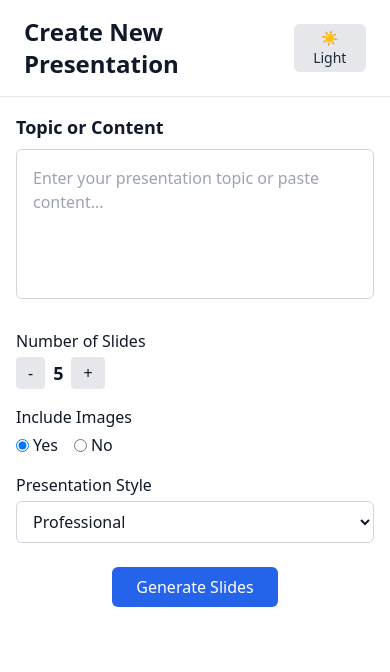
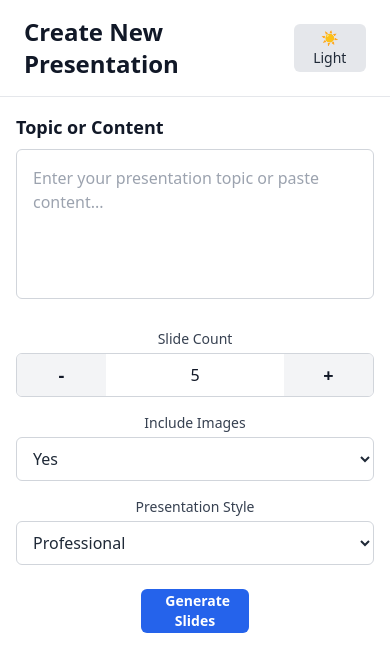
Before and after one commit to Codexgrey/ai-slide-generator, a Next.js app in the folder ai-slide-generator/: page /create in a window 390 px wide. Shown: the top 672 px of the page. Built offline with nearby package versions, Linux system fonts and the light colour scheme.

Commit message:
style: refined layout of slide generator panel and button for better alignment, responsiveness

```diff
--- a/ai-slide-generator/src/components/SlideGenerator/GenerateButton.tsx
+++ b/ai-slide-generator/src/components/SlideGenerator/GenerateButton.tsx
@@ -20,9 +20,9 @@ export default function GenerateButton({
     slideCount,
     includeImages,
     style,
+
 }: Props) {
     const dispatch = useDispatch<AppDispatch>();
-
     const handleClick = async () => {
         try {
             dispatch(setError(null));
@@ -45,12 +45,15 @@ export default function GenerateButton({
     };
 
     return (
+        <div className="flex justify-center">
             <button
                 onClick={handleClick}
                 disabled={loading}
-        className="px-6 py-2 bg-blue-600 text-white rounded-md hover:bg-blue-700 disabled:opacity-50 disabled:cursor-not-allowed"
+                className="w-[30%] h-[44px] px-6 bg-blue-600 text-white text-sm font-semibold
+                rounded-md hover:bg-blue-700 disabled:opacity-50 disabled:cursor-not-allowed"
             >
                 {loading ? "Generating..." : "Generate Slides"}
             </button>
+        </div>
     );
 }
--- a/ai-slide-generator/src/components/SlideGenerator/OptionsPanel.tsx
+++ b/ai-slide-generator/src/components/SlideGenerator/OptionsPanel.tsx
@@ -17,65 +17,64 @@ export default function OptionsPanel({
     setIncludeImages,
     style,
     setStyle,
+
 }: Props) {
     const handleSlideChange = (delta: number) => {
         setSlideCount(Math.max(1, Math.min(slideCount + delta, 20)));
     };
 
     return (
-        <div className="grid grid-cols-1 md:grid-cols-3 gap-4">
+        <div className="flex flex-col md:flex-row justify-between items-end gap-4">
             {/* Slide Count */}
-        <div>
-            <label className="block font-medium mb-1">Number of Slides</label>
-            <div className="flex items-center gap-2">
+            <div className="md:w-[30%] w-full">
+                <label className="block text-center font-medium text-sm mb-1 text-gray-700 dark:text-gray-300">
+                    Slide Count
+                </label>
+                <div className="flex border border-gray-300 dark:border-gray-700 rounded-md overflow-hidden h-[44px]">
                     <button
                         onClick={() => handleSlideChange(-1)}
-                className="px-3 py-1 bg-gray-200 dark:bg-gray-700 rounded hover:bg-gray-300 dark:hover:bg-gray-600"
+                        className="w-1/4 px-2 bg-gray-100 dark:bg-gray-700 hover:bg-gray-200 dark:hover:bg-gray-600 text-lg font-bold"
                     >
                         -
                     </button>
-            <span className="text-lg font-semibold">{slideCount}</span>
+                    <div className="w-1/2 flex items-center justify-center bg-white dark:bg-gray-800 text-gray-900 dark:text-white">
+                        {slideCount}
+                    </div>
                     <button
                         onClick={() => handleSlideChange(1)}
-                className="px-3 py-1 bg-gray-200 dark:bg-gray-700 rounded hover:bg-gray-300 dark:hover:bg-gray-600"
+                        className="w-1/4 px-2 bg-gray-100 dark:bg-gray-700 hover:bg-gray-200 dark:hover:bg-gray-600 text-lg font-bold"
                     >
                         +
                     </button>
                 </div>
             </div>
 
-        {/* Image Toggle */}
-        <div>
-            <label className="block font-medium mb-1">Include Images</label>
-            <div className="flex gap-4 items-center">
-            <label className="flex items-center gap-1">
-                <input
-                type="radio"
-                name="images"
-                checked={includeImages}
-                onChange={() => setIncludeImages(true)}
-                />
-                Yes
+            {/* Include Images */}
+            <div className="md:w-[18%] w-full">
+                <label className="block text-center font-medium text-sm mb-1 text-gray-700 dark:text-gray-300">
+                    Include Images
                 </label>
-            <label className="flex items-center gap-1">
-                <input
-                type="radio"
-                name="images"
-                checked={!includeImages}
-                onChange={() => setIncludeImages(false)}
-                />
-                No
-            </label>
-            </div>
+                <select
+                    value={includeImages ? "yes" : "no"}
+                    onChange={(e) => setIncludeImages(e.target.value === "yes")}
+                    className="w-full h-[44px] px-3 py-2 border border-gray-300 dark:border-gray-700
+                    rounded-md bg-white dark:bg-gray-800 text-gray-800 dark:text-white"
+                >
+                    <option value="yes">Yes</option>
+                    <option value="no">No</option>
+                </select>
             </div>
 
-        {/* Theme Selector */}
-        <div>
-            <label className="block font-medium mb-1">Presentation Style</label>
+            {/* Presentation Style */}
+            <div className="md:w-[30%] w-full">
+                <label className="block text-center font-medium text-sm mb-1 text-gray-700 dark:text-gray-300">
+                    Presentation Style
+                </label>
                 <select
-            className="w-full px-3 py-2 rounded-md border border-gray-300 dark:border-gray-700 bg-white dark:bg-gray-800"
                     value={style}
                     onChange={(e) => setStyle(e.target.value)}
+                    className="w-full h-[44px] px-3 py-2 border border-gray-300 dark:border-gray-700
+                    rounded-md bg-white dark:bg-gray-800 text-gray-800 dark:text-white"
                 >
                     <option value="professional">Professional</option>
                     <option value="tech">Tech</option>
```
Lines whose indentation alone changed are shown as unchanged.
